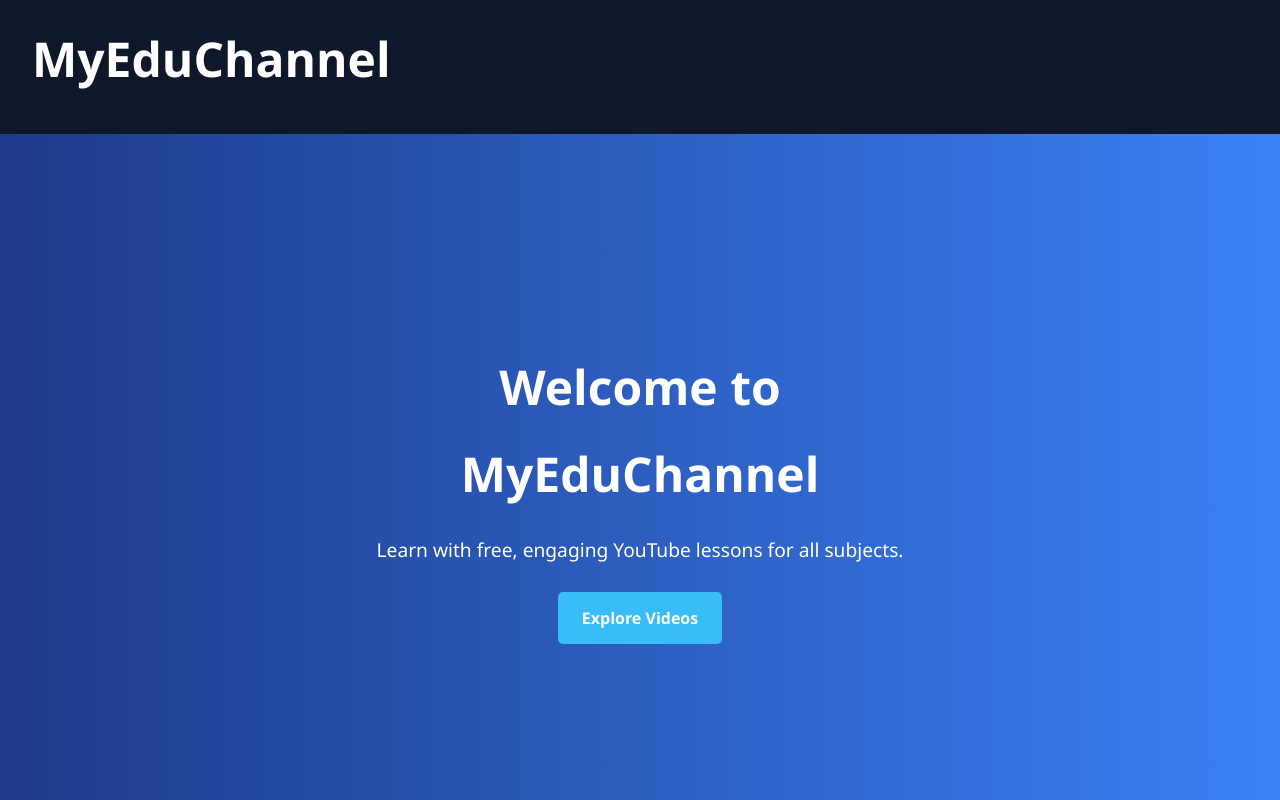
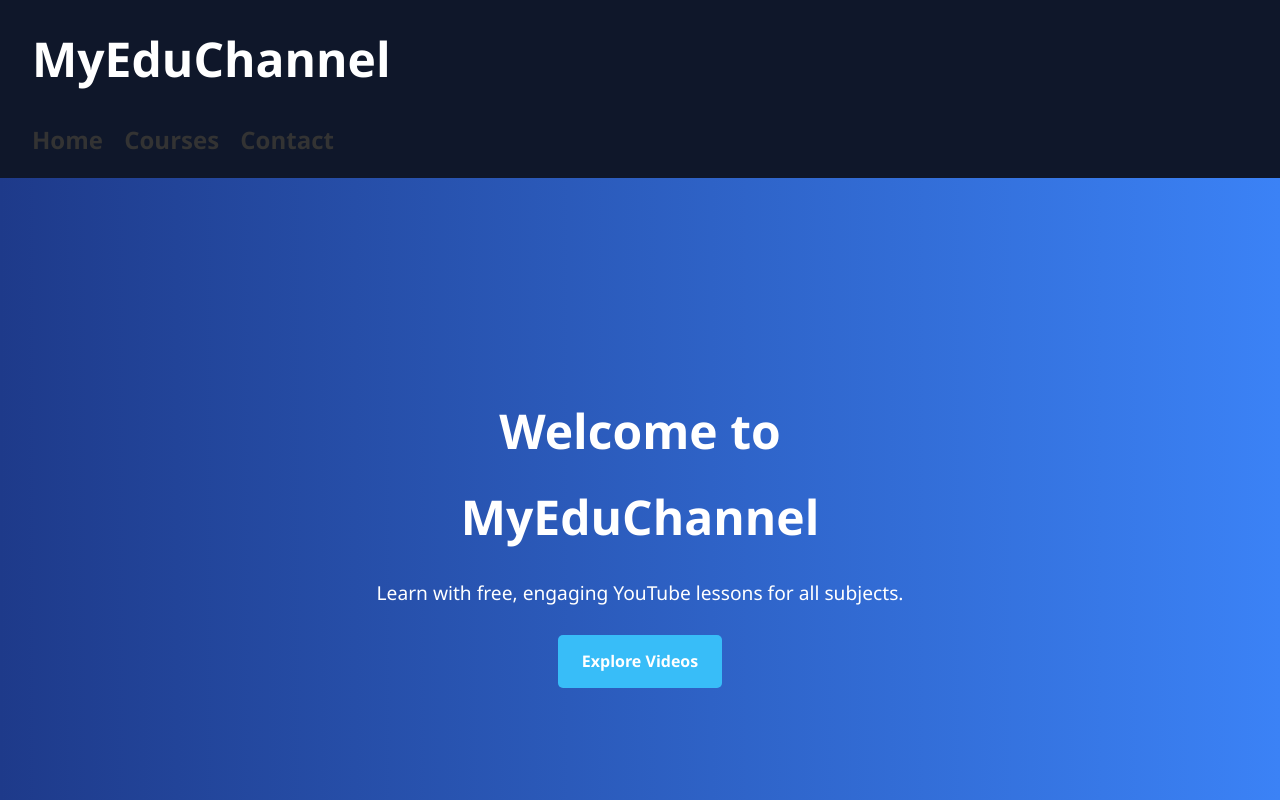
Before and after one commit to Natehc34/CCC-Confidence-Coaching-Classes, a plain HTML site: page index.html in a window 1280 px wide. Shown: the top 800 px of the page. Drawn offline with nearby package versions, Linux system fonts and the light colour scheme.

Commit message:
Initial site upload
Initial site upload

```diff
--- a/index.html
+++ b/index.html
@@ -21,8 +21,14 @@
 
   <!-- ✅ NAVBAR -->
   <header class="navbar">
-    <h1>MyEduChannel</h1>
-  </header>
+  <h1>MyEduChannel</h1>
+  <nav class="nav-links">
+    <a href="index.html">Home</a>
+    <a href="courses.html">Courses</a>
+    <a href="contact.html">Contact</a>
+  </nav>
+</header>
+
 
   <!-- ✅ HERO SECTION -->
   <main class="hero">
--- a/style.css
+++ b/style.css
@@ -269,3 +269,17 @@ h1, h2, h3, p {
     font-size: 0.95rem;
   }
 }
+.nav-links {
+  margin-top: 10px;
+}
+
+.nav-links a {
+  margin-right: 15px;
+  text-decoration: none;
+  color: #333;
+  font-weight: 600;
+}
+
+.nav-links a:hover {
+  color: #007BFF;
+}
```
Also changed, not shown: contact.html (+8 -2 lines), courses.html (+8 -2 lines).
